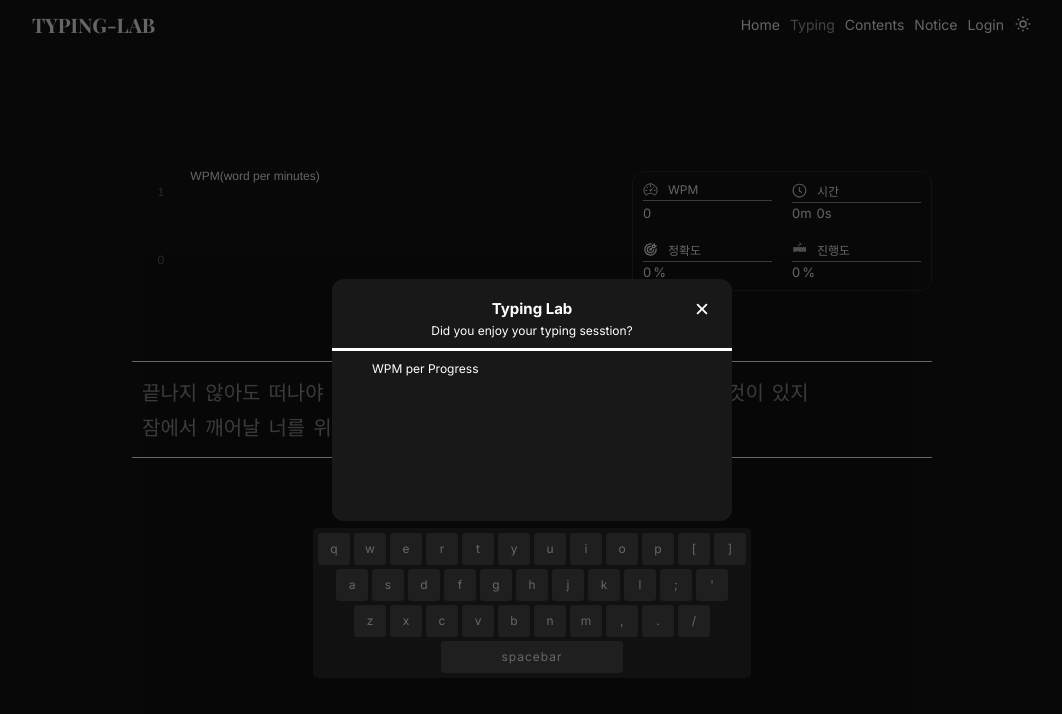
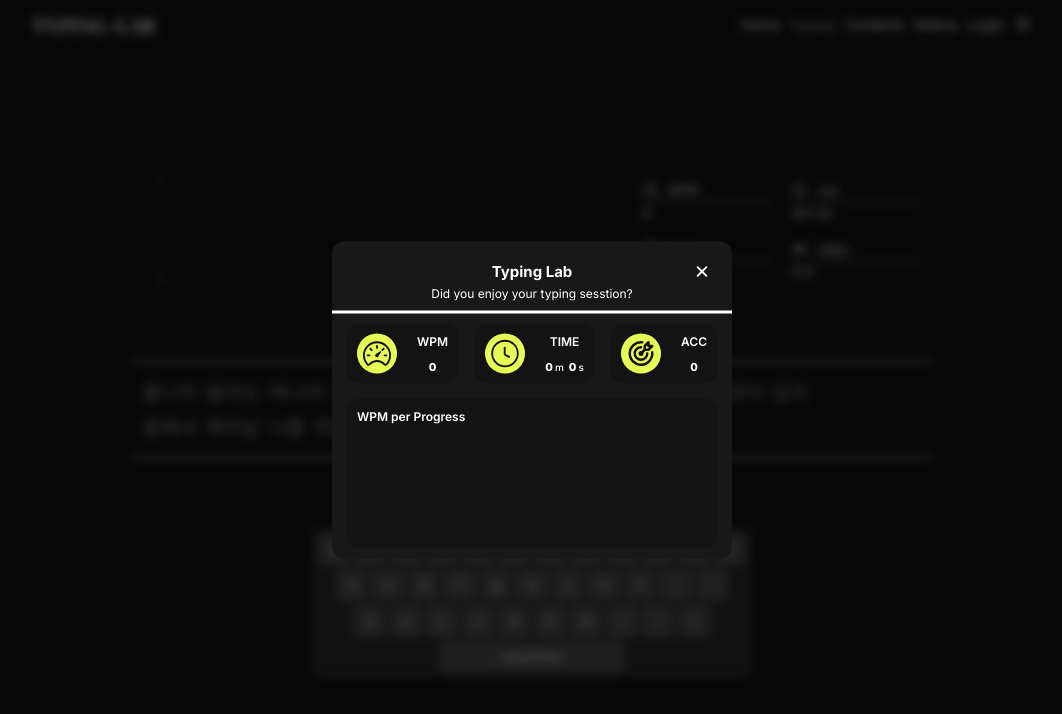
Before and after one commit to lofi-J/Typing-Lab, a Next.js app: page /typing in a window 1280 px wide. Shown: the top 714 px of the page, without its empty margins (108-1170 px from the left). Built offline with nearby package versions, Linux system fonts and the light colour scheme; a web font is replaced by a local one.

Commit message:
[개발] Chart.js 및 모달 디자인

```diff
--- /dev/null
+++ b/component/cards/RoundCard/RoundCard.module.css
@@ -0,0 +1,47 @@
+.wrap {
+  display: flex;
+  justify-content: center;
+  align-items: center;
+  gap: 2rem;
+  padding: 1rem;
+  border-radius: var(--border-radius);
+  background-color: var(--background-color);
+}
+.left {
+  display: flex;
+  justify-content: center;
+  align-items: center;
+  width: 4rem;
+  height: 4rem;
+  border-radius: 50%;
+  background-color: var(--accent-color);
+  & > svg {
+    width: 3rem;
+    height: 3rem;
+  }
+}
+.right {
+  height: 100%;
+  display: flex;
+  flex-direction: column;
+  justify-content: space-between;
+  align-items: center;
+}
+
+/* text */
+.title {
+  font-size: 1.2rem;
+  font-weight: 600;
+}
+.value {
+  font-size: 1.1rem;
+  font-weight: 800;
+  & > span {
+    font-size: 1rem;
+    font-weight: 500;
+    padding-left: 0.2rem;
+  }
+  & > span:first-of-type {
+    margin-right: 0.5rem;
+  }
+}
--- /dev/null
+++ b/component/cards/RoundCard/RoundCard.tsx
@@ -0,0 +1,27 @@
+import styles from "./RoundCard.module.css";
+import {CSSProperties, ReactNode} from "react";
+import {IconType} from "react-icons";
+
+
+interface IRoundCard {
+  title: string;
+  icon: IconType;
+  value: string | number | ReactNode;
+  style?: CSSProperties;
+}
+
+const RoundCard = ({title, icon: Icon, value, style}: IRoundCard) => {
+  return (
+    <div className={styles.wrap}>
+      <div className={styles.left}>
+        <Icon size={20} style={style} />
+      </div>
+      <div className={styles.right}>
+        <div className={styles.title}>{title}</div>
+        <div className={styles.value}>{value}</div>
+      </div>
+    </div>
+  );
+}
+
+export default RoundCard;
--- a/component/chart/LineChart.tsx
+++ b/component/chart/LineChart.tsx
@@ -7,7 +7,7 @@
   Legend,
   ChartOptions,
   Tick,
-  Tooltip
+  Tooltip, ChartData
 } from "chart.js";
 import { Line } from 'react-chartjs-2';
 import lodash from "lodash";
@@ -15,33 +15,45 @@
 
 ChartJS.register(CategoryScale, LinearScale, PointElement, LineElement, Legend, Tooltip);
 
+interface IdatasetsOptions {
+  label?: string;
+  borderColor?: string;
+  backgroundColor?: string;
+  borderWidth?: number;
+  pointRadius?: number;
+  pointHoverRadius?: number;
+}
+
 interface ILineChart {
   customOptions?: ChartOptions<'line'>;
+  customData?: ChartData<'line'>;
+  chartOptions?: IdatasetsOptions;
   wpms: number[];
   title?: string;
   Ytitle?: string;
   Xtitle?: string;
 }
-const LineChart = ({customOptions, wpms, title, Ytitle, Xtitle}: ILineChart) => {
+const LineChart = ({customOptions, customData, chartOptions, wpms, title, Ytitle, Xtitle}: ILineChart) => {
   const labels = Array.from({length: wpms.length }, () => 0);
 
-  const data = {
+  const data: ChartData<'line'> = {
     labels: labels,
     datasets: [
       {
         label: title || '',
         data: [...wpms],
-        borderColor: getCSSVariable('--accent-color'),
-        backgroundColor: getCSSVariable('--accent-color'),
-        borderWidth: 1,
-        pointRadius: 0,
-        pointHoverRadius: 5,
+        borderColor: chartOptions?.borderColor || getCSSVariable('--accent-color'),
+        backgroundColor: chartOptions?.backgroundColor || getCSSVariable('--accent-color'),
+        borderWidth: chartOptions?.borderWidth || 2,
+        pointRadius: chartOptions?.pointRadius || 0,
+        pointHoverRadius: chartOptions?.pointHoverRadius || 5,
       },
     ],
   }
 
   const options: ChartOptions<'line'> = {
     responsive: true,
+    maintainAspectRatio: false,
     plugins: {
       legend: {
         labels: {
@@ -101,17 +113,20 @@
     layout: {
       padding: {
         top: 0,
-        bottom: 0
+        bottom: 0,
+        left: 0,
+        right: 0,
       }
     }
   }
 
   // Deep merge
   const mergedOptions = lodash.mergeWith({}, options, customOptions);
+  const mergedData = lodash.mergeWith({}, data, customData);
 
   return (
     <Line
-      data={data}
+      data={mergedData}
       options={mergedOptions}
     />
   );
--- a/component/dashboard/WpmDashboard/WpmDashboard.module.css
+++ b/component/dashboard/WpmDashboard/WpmDashboard.module.css
@@ -6,9 +6,13 @@
 }
 
 .chart {
+	position: relative;
 	width: 30rem;
 	height: 12rem;
 	& > canvas {
+		position: absolute;
+		left: 0;
+		top: 0;
 		width: 100%;
 		height: 100%;
 	}
--- a/component/dashboard/WpmDashboard/WpmDashboard.tsx
+++ b/component/dashboard/WpmDashboard/WpmDashboard.tsx
@@ -2,12 +2,13 @@
 import React from "react";
 import {TTextCounts} from "@/app/typing/page";
 import LineChart from "@/component/chart/LineChart";
+import {calculateAccuracy} from "@/utils/dashboardHelper";
 import { IoSpeedometerOutline } from "react-icons/io5";
 import { GoClock } from "react-icons/go";
-import {calculateAccuracy} from "@/utils/dashboardHelper";
 import { TbTargetArrow } from "react-icons/tb";
 import { GiKeyboard } from "react-icons/gi";
 import IconCountCard from "@/component/cards/IconCountCard/IconCountCard";
+import {realTimeChartOption} from "@/utils/chartHelper";
 
 
 interface IWpmDashboard {
@@ -23,7 +24,7 @@
   return (
     <div className={styles.container}>
       <div className={styles.chart}>
-        <LineChart wpms={wpmQueue} title={'WPM(word per minutes)'} />
+        <LineChart wpms={wpmQueue} title={'WPM(word per minutes)'} customOptions={realTimeChartOption} />
       </div>
       <div className={styles.dashboard}>
         <IconCountCard
--- a/component/modal/styles/CustomModal.module.css
+++ b/component/modal/styles/CustomModal.module.css
@@ -8,4 +8,7 @@
 	height: 2rem;
 	fill: white;
 	stroke: white;
+	&:hover {
+		fill: var(--accent-color);
+	}
 }
--- a/component/modal/styles/Dialog.module.css
+++ b/component/modal/styles/Dialog.module.css
@@ -3,6 +3,7 @@
 	top: 0;
 	left: 0;
 	background-color: rgb(0, 0, 0, 0.6);
+	backdrop-filter: blur(5px);
 	z-index: 10;
 	width: 100vw;
 	height: 100vh;
--- a/component/modal/styles/TypingEndModal/TypingEndModal.module.css
+++ b/component/modal/styles/TypingEndModal/TypingEndModal.module.css
@@ -14,20 +14,31 @@
 .result {
   display: flex;
   flex-direction: column;
+  gap: 1.5rem;
   justify-content: center;
   align-items: center;
   padding: 1rem 0;
 }
 .data_wrap {
-
+  display: flex;
+  justify-content: space-between;
+  width: 100%;
+  padding: 0 1.5rem;
 }
 .chart {
   position: relative;
   width: 100%;
+  padding: 0 1.5rem;
+}
+.chart_inner {
+  background-color: var(--background-color);
+  border-radius: var(--border-radius);
+  padding: 1rem;
   height: 15rem;
   & > .chart_title {
     font-size: 1.2rem;
-    margin-left: 4rem;
+    font-weight: 600;
+    margin-bottom: 1rem;
   }
 }
 
--- a/component/modal/styles/TypingEndModal/TypingEndModal.tsx
+++ b/component/modal/styles/TypingEndModal/TypingEndModal.tsx
@@ -1,8 +1,15 @@
 import styles from "./TypingEndModal.module.css";
+import {CSSProperties} from "react";
+import {TTextCounts} from "@/app/typing/page";
+import {cleanChartOption} from "@/utils/chartHelper";
 import CustomModal from "@/component/modal/CustomModal";
-import {TTextCounts} from "@/app/typing/page";
 import LineChart from "@/component/chart/LineChart";
-import {historyChartOption} from "@/utils/chartHelper";
+import RoundCard from "@/component/cards/RoundCard/RoundCard";
+import { IoSpeedometerOutline } from "react-icons/io5";
+import { GoClock } from "react-icons/go";
+import { TbTargetArrow } from "react-icons/tb";
+import {calculateAccuracy} from "@/utils/dashboardHelper";
+import {getCSSVariable} from "@/utils/getCSSVariable";
 
 
 interface ITypingEndModal {
@@ -13,8 +20,16 @@
   wpmHistory: number[];
 }
 
+
+const stroke: CSSProperties = {
+  stroke: getCSSVariable('--background-color'),
+}
+const inlineStyle: CSSProperties = {
+  stroke: stroke.stroke,
+  fill: getCSSVariable('--background-color'),
+};
+
 const TypingEndModal = ({close, wpm, textCounts, time, wpmHistory}: ITypingEndModal) => {
-
 
   return (
     <CustomModal close={close}>
@@ -25,20 +40,45 @@
         </div>
         <div className={styles.result}>
           <div className={styles.data_wrap}>
-
+            <RoundCard
+              title={'WPM'}
+              icon={IoSpeedometerOutline}
+              value={wpm}
+              style={inlineStyle}
+            />
+            <RoundCard
+              title={'TIME'}
+              icon={GoClock}
+              value={
+                <>
+                  {time.minutes}<span>m</span>
+                  {time.seconds}<span>s</span>
+                </>
+              }
+              style={inlineStyle}
+            />
+            <RoundCard
+              title={'ACC'}
+              icon={TbTargetArrow}
+              value={calculateAccuracy(textCounts.totalCount, textCounts.wrongCount)}
+              style={stroke}
+            />
           </div>
           <div className={styles.chart}>
-            <div className={styles.chart_title}>WPM per Progress</div>
-            <LineChart
-              wpms={wpmHistory}
-              customOptions={historyChartOption}
-              Xtitle={'Progress'}
-            />
+            <div className={styles.chart_inner}>
+              <div className={styles.chart_title}>WPM per Progress</div>
+              <LineChart
+                wpms={wpmHistory}
+                customOptions={cleanChartOption}
+                chartOptions={{borderWidth: 1}}
+                Xtitle={'Progress'}
+              />
+            </div>
           </div>
         </div>
       </div>
     </CustomModal>
   );
-}
+};
 
 export default TypingEndModal;
--- a/utils/chartHelper.ts
+++ b/utils/chartHelper.ts
@@ -1,6 +1,6 @@
 import { ChartOptions } from 'chart.js';
 
-export const historyChartOption: ChartOptions<'line'> = {
+export const cleanChartOption: ChartOptions<'line'> = {
   responsive: true,
   maintainAspectRatio: false,
   plugins: {
@@ -56,7 +56,68 @@
       left: 0,
       right: 0,
       top: 0,
-      bottom: 15
+      bottom: 20
     },
   },
 };
+
+export const realTimeChartOption: ChartOptions<'line'> = {
+  responsive: true,
+  maintainAspectRatio: false,
+  plugins: {
+    legend: {
+      display: false,
+    },
+    tooltip: {
+      enabled: true,
+      callbacks: {
+        title: (tooltipItems) => {
+          const progress = tooltipItems[0].label; // x축(progress)
+          const wpm = tooltipItems[0].raw; // y축(wpm)
+          return `Progress: ${progress}\nWPM: ${wpm}`;
+        },
+        label: () => ''
+      }
+    },
+  },
+  scales: {
+    x: {
+      display: false,
+      grid: {
+        display: false,
+      },
+      border: {
+        display: false,
+      },
+    },
+    y: {
+      display: true,
+      grid: {
+        display: false,
+      },
+      border: {
+        display: false,
+      },
+      ticks: {
+        display: true,
+      },
+      position: 'left',
+    },
+  },
+  elements: {
+    point: {
+      radius: 0,
+    },
+    line: {
+      borderWidth: 1,
+    },
+  },
+  layout: {
+    padding: {
+      left: 0,
+      right: 0,
+      top: 0,
+      bottom: 0
+    },
+  },
+};
--- a/utils/getCSSVariable.ts
+++ b/utils/getCSSVariable.ts
@@ -1,3 +1,7 @@
 export const getCSSVariable = (varName: string) => {
-  return getComputedStyle(document.documentElement).getPropertyValue(varName);
+  if (typeof window !== 'undefined') {
+    return getComputedStyle(document.documentElement).getPropertyValue(varName);
+  } else {
+    return '';
+  }
 }
```
